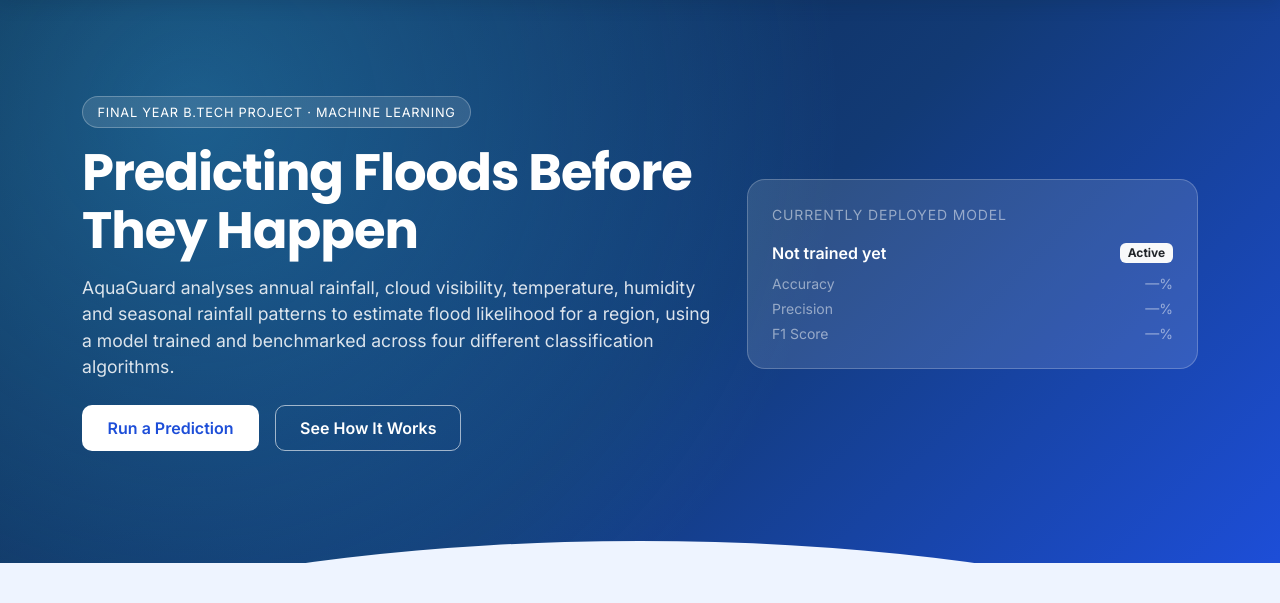
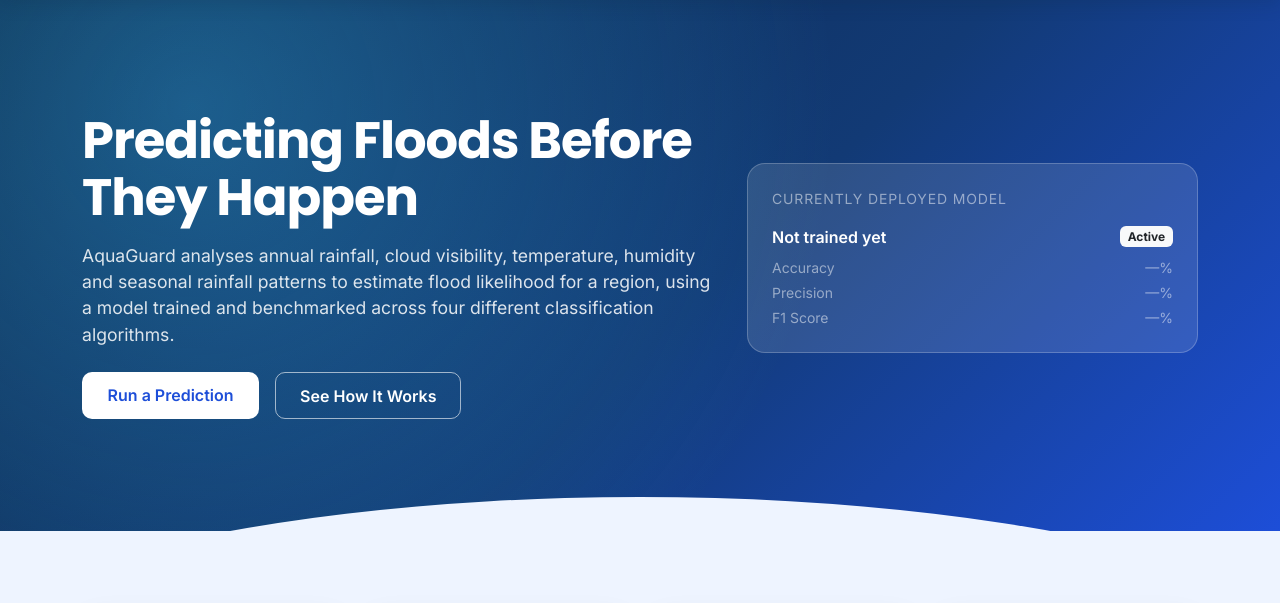
Before and after one commit to hasitha-06-h/Flood_Prediction_System, a Flask app: page / in a window 1280 px wide. Shown: the part 56-659 px from the top of the page. Run offline with Flask 3, Linux system fonts and the light colour scheme; data that the repository does not hold is empty.

Commit message:
git commit -m "Done some changes"

```diff
--- a/Flood_Prediction_System/templates/base.html
+++ b/Flood_Prediction_System/templates/base.html
@@ -58,7 +58,7 @@
         </div>
         <div class="col-md-4">
           <h6 class="footer-heading">Project Note</h6>
-          <p class="small mb-0">Built as a final year B.Tech project. Predictions are generated by a statistical
+          <p class="small mb-0">Predictions are generated by a statistical
             model trained on historical data and should support, not replace, official disaster advisories.</p>
         </div>
       </div>
--- a/Flood_Prediction_System/templates/home.html
+++ b/Flood_Prediction_System/templates/home.html
@@ -7,7 +7,7 @@
   <div class="container position-relative">
     <div class="row align-items-center">
       <div class="col-lg-7 reveal-on-load">
-        <span class="hero-eyebrow">Final Year B.Tech Project &middot; Machine Learning</span>
+
         <h1 class="hero-headline mt-3 mb-3">Predicting Floods Before They Happen</h1>
         <p class="hero-sub mb-4">
           AquaGuard analyses annual rainfall, cloud visibility, temperature, humidity and seasonal
```
